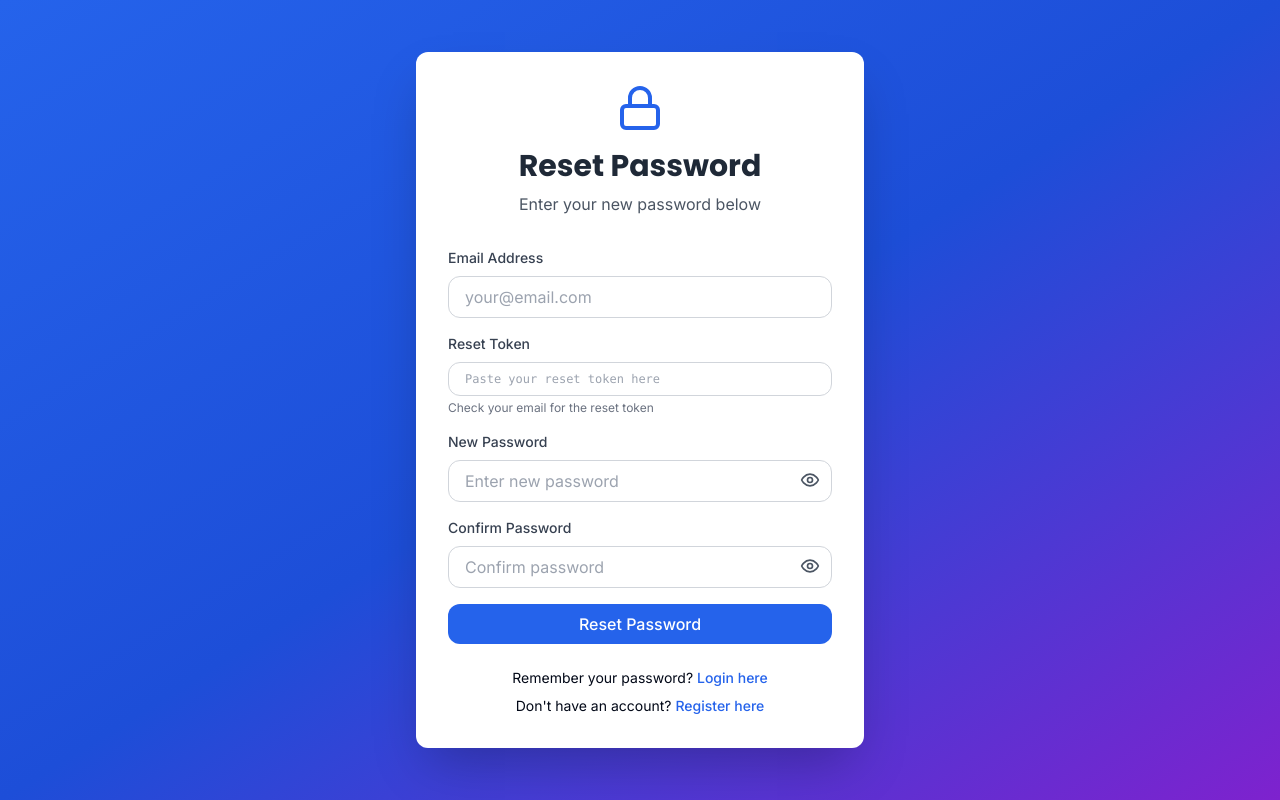
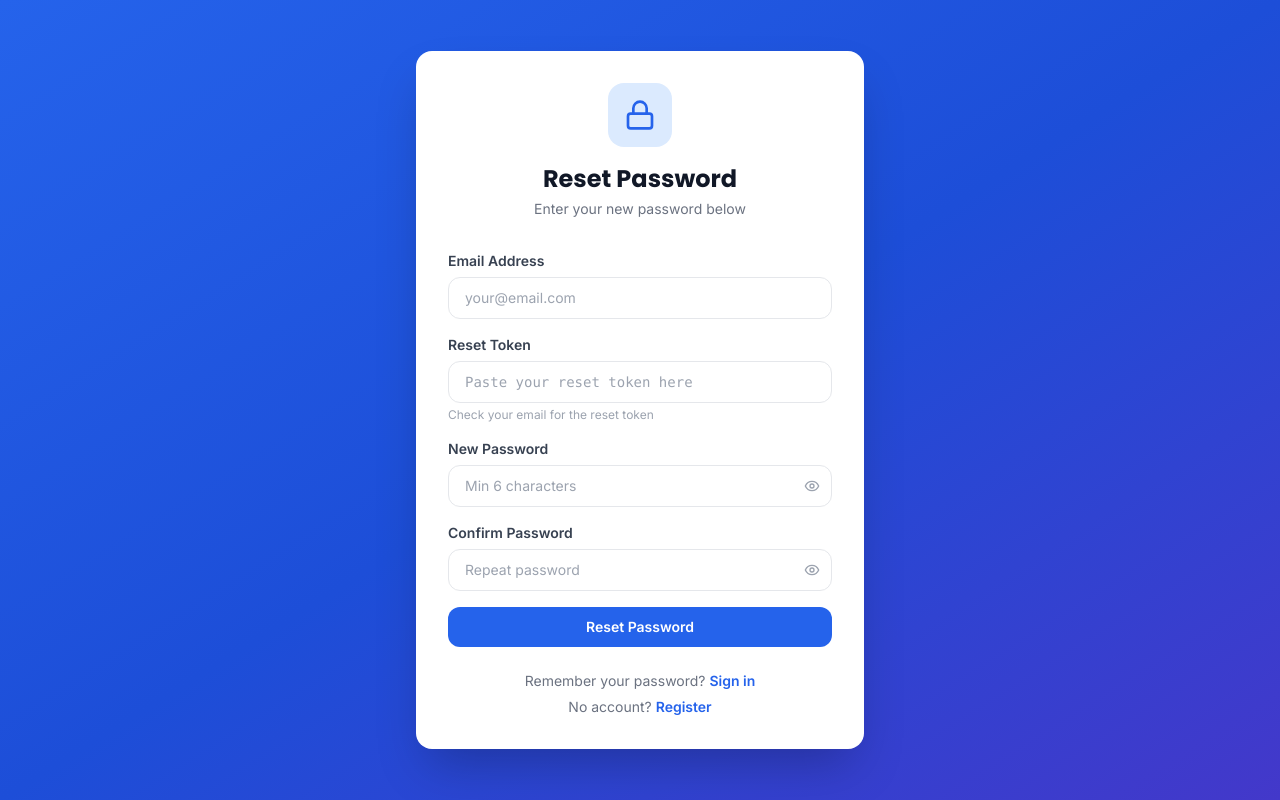
Before and after one commit to saxdy7/FinanceTracker, a Next.js app in the folder frontend/: page /reset-password in a window 1280 px wide. Built offline with nearby package versions, Linux system fonts and the light colour scheme.

Commit message:
feat: implement password reset page with token validation and form handling

```diff
--- a/frontend/package.json
+++ b/frontend/package.json
@@ -14,7 +14,7 @@
     "clsx": "2.0.0",
     "framer-motion": "^10.18.0",
     "lucide-react": "0.263.1",
-    "next": "14.0.0",
+    "next": "14.2.29",
     "react": "18.2.0",
     "react-dom": "18.2.0",
     "react-hook-form": "7.46.0",
--- a/frontend/src/app/reset-password/page.js
+++ b/frontend/src/app/reset-password/page.js
@@ -1,61 +1,41 @@
 'use client';
 
-import { useState } from 'react';
+import { Suspense } from 'react';
+import { useState, useEffect } from 'react';
 import { useRouter, useSearchParams } from 'next/navigation';
 import axios from 'axios';
 import Link from 'next/link';
 import { Lock, CheckCircle, AlertCircle, Loader, Eye, EyeOff } from 'lucide-react';
-import { motion } from 'framer-motion';
-import { containerVariants, itemVariants, pageTransition, formInputVariants } from '@/utils/animations';
 
-export default function ResetPassword() {
+// ── Inner component uses useSearchParams — must be inside <Suspense> ──────────
+function ResetPasswordForm() {
   const router = useRouter();
   const searchParams = useSearchParams();
-  const [email, setEmail] = useState('');
-  const [resetToken, setResetToken] = useState('');
-  const [newPassword, setNewPassword] = useState('');
+  const [email, setEmail]               = useState(searchParams.get('email') || '');
+  const [resetToken, setResetToken]     = useState(searchParams.get('token') || '');
+  const [newPassword, setNewPassword]   = useState('');
   const [confirmPassword, setConfirmPassword] = useState('');
   const [showPassword, setShowPassword] = useState(false);
-  const [showConfirm, setShowConfirm] = useState(false);
-  const [loading, setLoading] = useState(false);
-  const [success, setSuccess] = useState(false);
-  const [error, setError] = useState('');
+  const [showConfirm, setShowConfirm]   = useState(false);
+  const [loading, setLoading]           = useState(false);
+  const [success, setSuccess]           = useState(false);
+  const [error, setError]               = useState('');
 
-  const handleResetPassword = async (e) => {
+  const handleSubmit = async (e) => {
     e.preventDefault();
+    if (!email || !resetToken || !newPassword || !confirmPassword) {
+      setError('All fields are required'); return;
+    }
+    if (newPassword !== confirmPassword) { setError('Passwords do not match'); return; }
+    if (newPassword.length < 6) { setError('Password must be at least 6 characters'); return; }
 
-    if (!email || !resetToken || !newPassword || !confirmPassword) {
-      setError('All fields are required');
-      return;
-    }
-
-    if (newPassword !== confirmPassword) {
-      setError('Passwords do not match');
-      return;
-    }
-
-    if (newPassword.length < 6) {
-      setError('Password must be at least 6 characters');
-      return;
-    }
-
-    setLoading(true);
-    setError('');
-
+    setLoading(true); setError('');
     try {
-      await axios.post(
-        `${process.env.NEXT_PUBLIC_API_URL}/auth/reset-password`,
-        {
-          email,
-          resetToken,
-          newPassword
-        }
-      );
-
+      await axios.post(`${process.env.NEXT_PUBLIC_API_URL}/auth/reset-password`, {
+        email, resetToken, newPassword
+      });
       setSuccess(true);
-      setTimeout(() => {
-        router.push('/login');
-      }, 2000);
+      setTimeout(() => router.push('/login'), 2000);
     } catch (err) {
       setError(err.response?.data?.message || 'Failed to reset password');
     } finally {
@@ -64,142 +44,99 @@ export default function ResetPassword() {
   };
 
   return (
-    <div className="min-h-screen bg-gradient-to-br from-blue-600 via-blue-700 to-purple-700 flex items-center justify-center p-4">
+    <div className="min-h-screen bg-gradient-to-br from-blue-600 via-blue-700 to-indigo-700 flex items-center justify-center p-4">
       <div className="w-full max-w-md">
-        <div className="bg-white rounded-lg shadow-2xl p-8">
+        <div className="bg-white rounded-2xl shadow-2xl p-8">
           {/* Header */}
           <div className="text-center mb-8">
-            <div className="flex justify-center mb-4">
-              <Lock className="w-12 h-12 text-blue-600" />
+            <div className="w-16 h-16 bg-blue-100 rounded-2xl flex items-center justify-center mx-auto mb-4">
+              <Lock className="w-8 h-8 text-blue-600" />
             </div>
-            <h1 className="text-3xl font-bold text-gray-800">Reset Password</h1>
-            <p className="text-gray-600 mt-2">Enter your new password below</p>
+            <h1 className="text-2xl font-bold text-gray-900">Reset Password</h1>
+            <p className="text-gray-500 text-sm mt-1">Enter your new password below</p>
           </div>
 
           {success && (
-            <div className="mb-4 p-4 bg-green-50 border border-green-200 rounded-lg flex items-center gap-3">
-              <CheckCircle className="w-5 h-5 text-green-600" />
-              <span className="text-green-800 text-sm">Password reset successfully!</span>
+            <div className="mb-5 p-4 bg-green-50 border border-green-200 rounded-xl flex items-center gap-3">
+              <CheckCircle className="w-5 h-5 text-green-600 flex-shrink-0" />
+              <span className="text-green-800 text-sm font-medium">Password reset! Redirecting to login…</span>
             </div>
           )}
-
           {error && (
-            <div className="mb-4 p-4 bg-red-50 border border-red-200 rounded-lg flex items-center gap-3">
-              <AlertCircle className="w-5 h-5 text-red-600" />
+            <div className="mb-5 p-4 bg-red-50 border border-red-200 rounded-xl flex items-center gap-3">
+              <AlertCircle className="w-5 h-5 text-red-600 flex-shrink-0" />
               <span className="text-red-800 text-sm">{error}</span>
             </div>
           )}
 
-          <form onSubmit={handleResetPassword} className="space-y-4">
-            {/* Email Input */}
+          <form onSubmit={handleSubmit} className="space-y-4">
             <div>
-              <label className="block text-sm font-medium text-gray-700 mb-2">
-                Email Address
-              </label>
-              <input
-                type="email"
-                value={email}
-                onChange={(e) => setEmail(e.target.value)}
-                placeholder="your@email.com"
-                className="w-full px-4 py-2 border border-gray-300 rounded-lg focus:ring-2 focus:ring-blue-500 focus:border-transparent outline-none transition"
-                disabled={loading}
-              />
+              <label className="block text-sm font-semibold text-gray-700 mb-1.5">Email Address</label>
+              <input type="email" value={email} onChange={e => setEmail(e.target.value)}
+                placeholder="your@email.com" disabled={loading}
+                className="w-full px-4 py-2.5 border border-gray-200 rounded-xl text-sm focus:outline-none focus:ring-2 focus:ring-blue-500 focus:border-transparent transition" />
             </div>
 
-            {/* Reset Token Input */}
             <div>
-              <label className="block text-sm font-medium text-gray-700 mb-2">
-                Reset Token
-              </label>
-              <input
-                type="text"
-                value={resetToken}
-                onChange={(e) => setResetToken(e.target.value)}
-                placeholder="Paste your reset token here"
-                className="w-full px-4 py-2 border border-gray-300 rounded-lg focus:ring-2 focus:ring-blue-500 focus:border-transparent outline-none transition font-mono text-xs"
-                disabled={loading}
-              />
-              <p className="text-xs text-gray-500 mt-1">
-                Check your email for the reset token
-              </p>
+              <label className="block text-sm font-semibold text-gray-700 mb-1.5">Reset Token</label>
+              <input type="text" value={resetToken} onChange={e => setResetToken(e.target.value)}
+                placeholder="Paste your reset token here" disabled={loading}
+                className="w-full px-4 py-2.5 border border-gray-200 rounded-xl text-sm focus:outline-none focus:ring-2 focus:ring-blue-500 font-mono transition" />
+              <p className="text-xs text-gray-400 mt-1">Check your email for the reset token</p>
             </div>
 
-            {/* New Password Input */}
             <div>
-              <label className="block text-sm font-medium text-gray-700 mb-2">
-                New Password
-              </label>
+              <label className="block text-sm font-semibold text-gray-700 mb-1.5">New Password</label>
               <div className="relative">
-                <input
-                  type={showPassword ? 'text' : 'password'}
-                  value={newPassword}
-                  onChange={(e) => setNewPassword(e.target.value)}
-                  placeholder="Enter new password"
-                  className="w-full px-4 py-2 pr-10 border border-gray-300 rounded-lg focus:ring-2 focus:ring-blue-500 focus:border-transparent outline-none transition"
-                  disabled={loading}
-                />
-                <button
-                  type="button"
-                  onClick={() => setShowPassword(!showPassword)}
-                  className="absolute right-3 top-2.5 text-gray-600"
-                >
-                  {showPassword ? <EyeOff className="w-5 h-5" /> : <Eye className="w-5 h-5" />}
+                <input type={showPassword ? 'text' : 'password'} value={newPassword}
+                  onChange={e => setNewPassword(e.target.value)} placeholder="Min 6 characters" disabled={loading}
+                  className="w-full px-4 py-2.5 pr-11 border border-gray-200 rounded-xl text-sm focus:outline-none focus:ring-2 focus:ring-blue-500 transition" />
+                <button type="button" onClick={() => setShowPassword(p => !p)}
+                  className="absolute right-3 top-1/2 -translate-y-1/2 text-gray-400 hover:text-gray-600">
+                  {showPassword ? <EyeOff className="w-4 h-4" /> : <Eye className="w-4 h-4" />}
                 </button>
               </div>
             </div>
 
-            {/* Confirm Password Input */}
             <div>
-              <label className="block text-sm font-medium text-gray-700 mb-2">
-                Confirm Password
-              </label>
+              <label className="block text-sm font-semibold text-gray-700 mb-1.5">Confirm Password</label>
               <div className="relative">
-                <input
-                  type={showConfirm ? 'text' : 'password'}
-                  value={confirmPassword}
-                  onChange={(e) => setConfirmPassword(e.target.value)}
-                  placeholder="Confirm password"
-                  className="w-full px-4 py-2 pr-10 border border-gray-300 rounded-lg focus:ring-2 focus:ring-blue-500 focus:border-transparent outline-none transition"
-                  disabled={loading}
-                />
-                <button
-                  type="button"
-                  onClick={() => setShowConfirm(!showConfirm)}
-                  className="absolute right-3 top-2.5 text-gray-600"
-                >
-                  {showConfirm ? <EyeOff className="w-5 h-5" /> : <Eye className="w-5 h-5" />}
+                <input type={showConfirm ? 'text' : 'password'} value={confirmPassword}
+                  onChange={e => setConfirmPassword(e.target.value)} placeholder="Repeat password" disabled={loading}
+                  className="w-full px-4 py-2.5 pr-11 border border-gray-200 rounded-xl text-sm focus:outline-none focus:ring-2 focus:ring-blue-500 transition" />
+                <button type="button" onClick={() => setShowConfirm(p => !p)}
+                  className="absolute right-3 top-1/2 -translate-y-1/2 text-gray-400 hover:text-gray-600">
+                  {showConfirm ? <EyeOff className="w-4 h-4" /> : <Eye className="w-4 h-4" />}
                 </button>
               </div>
             </div>
 
-            {/* Submit Button */}
-            <button
-              type="submit"
-              disabled={loading}
-              className="w-full bg-blue-600 hover:bg-blue-700 disabled:bg-gray-400 text-white font-medium py-2 rounded-lg transition flex items-center justify-center gap-2"
-            >
+            <button type="submit" disabled={loading}
+              className="w-full bg-blue-600 hover:bg-blue-700 disabled:bg-gray-300 text-white font-semibold py-2.5 rounded-xl transition flex items-center justify-center gap-2 text-sm mt-2">
               {loading && <Loader className="w-4 h-4 animate-spin" />}
-              {loading ? 'Resetting...' : 'Reset Password'}
+              {loading ? 'Resetting…' : 'Reset Password'}
             </button>
           </form>
 
-          {/* Links */}
-          <div className="mt-6 space-y-2 text-center text-sm">
-            <p>
-              Remember your password?{' '}
-              <Link href="/login" className="text-blue-600 hover:underline font-medium">
-                Login here
-              </Link>
-            </p>
-            <p>
-              Don't have an account?{' '}
-              <Link href="/register" className="text-blue-600 hover:underline font-medium">
-                Register here
-              </Link>
-            </p>
+          <div className="mt-6 text-center text-sm text-gray-500 space-y-1.5">
+            <p>Remember your password? <Link href="/login" className="text-blue-600 hover:underline font-semibold">Sign in</Link></p>
+            <p>No account? <Link href="/register" className="text-blue-600 hover:underline font-semibold">Register</Link></p>
           </div>
         </div>
       </div>
     </div>
   );
 }
+
+// ── Page export wraps the form in Suspense to fix the Next.js deopt warning ──
+export default function ResetPasswordPage() {
+  return (
+    <Suspense fallback={
+      <div className="min-h-screen bg-gradient-to-br from-blue-600 to-indigo-700 flex items-center justify-center">
+        <div className="w-10 h-10 rounded-full border-4 border-white/40 border-t-white animate-spin" />
+      </div>
+    }>
+      <ResetPasswordForm />
+    </Suspense>
+  );
+}
--- a/frontend/src/app/verify-email/page.js
+++ b/frontend/src/app/verify-email/page.js
@@ -1,52 +1,38 @@
 'use client';
 
+import { Suspense } from 'react';
 import { useState, useEffect } from 'react';
 import { useRouter, useSearchParams } from 'next/navigation';
 import axios from 'axios';
 import Link from 'next/link';
 import { Mail, CheckCircle, AlertCircle, Loader } from 'lucide-react';
-import { motion } from 'framer-motion';
-import { containerVariants, itemVariants, pageTransition } from '@/utils/animations';
 
-export default function VerifyEmail() {
+// ── Inner component uses useSearchParams — must be inside <Suspense> ──────────
+function VerifyEmailForm() {
   const router = useRouter();
   const searchParams = useSearchParams();
-  const [email, setEmail] = useState('');
+  const [email, setEmail]                       = useState('');
   const [verificationCode, setVerificationCode] = useState('');
-  const [loading, setLoading] = useState(false);
-  const [success, setSuccess] = useState(false);
-  const [error, setError] = useState('');
-  const [resending, setResending] = useState(false);
+  const [loading, setLoading]                   = useState(false);
+  const [success, setSuccess]                   = useState(false);
+  const [error, setError]                       = useState('');
+  const [resending, setResending]               = useState(false);
 
   useEffect(() => {
     const emailParam = searchParams.get('email');
-    if (emailParam) {
-      setEmail(emailParam);
-    }
+    if (emailParam) setEmail(emailParam);
   }, [searchParams]);
 
-  const handleVerifyEmail = async (e) => {
+  const handleVerify = async (e) => {
     e.preventDefault();
-    if (!email || !verificationCode) {
-      setError('Email and verification code are required');
-      return;
-    }
-
-    setLoading(true);
-    setError('');
+    if (!email || !verificationCode) { setError('Email and verification code are required'); return; }
+    setLoading(true); setError('');
     try {
-      const response = await axios.post(
-        `${process.env.NEXT_PUBLIC_API_URL}/auth/verify-email`,
-        {
-          email,
-          verificationToken: verificationCode
-        }
-      );
-
+      await axios.post(`${process.env.NEXT_PUBLIC_API_URL}/auth/verify-email`, {
+        email, verificationToken: verificationCode
+      });
       setSuccess(true);
-      setTimeout(() => {
-        router.push('/login');
-      }, 2000);
+      setTimeout(() => router.push('/login'), 2000);
     } catch (err) {
       setError(err.response?.data?.message || 'Verification failed. Please try again.');
     } finally {
@@ -54,19 +40,11 @@ export default function VerifyEmail() {
     }
   };
 
-  const handleResendCode = async () => {
-    if (!email) {
-      setError('Email is required');
-      return;
-    }
-
-    setResending(true);
-    setError('');
+  const handleResend = async () => {
+    if (!email) { setError('Please enter your email first'); return; }
+    setResending(true); setError('');
     try {
-      await axios.post(
-        `${process.env.NEXT_PUBLIC_API_URL}/auth/send-verification-email`,
-        { email }
-      );
+      await axios.post(`${process.env.NEXT_PUBLIC_API_URL}/auth/send-verification-email`, { email });
       setSuccess(true);
       setTimeout(() => setSuccess(false), 3000);
     } catch (err) {
@@ -77,104 +55,79 @@ export default function VerifyEmail() {
   };
 
   return (
-    <div className="min-h-screen bg-gradient-to-br from-blue-600 via-blue-700 to-purple-700 flex items-center justify-center p-4">
+    <div className="min-h-screen bg-gradient-to-br from-blue-600 via-blue-700 to-indigo-700 flex items-center justify-center p-4">
       <div className="w-full max-w-md">
-        <div className="bg-white rounded-lg shadow-2xl p-8">
+        <div className="bg-white rounded-2xl shadow-2xl p-8">
           {/* Header */}
           <div className="text-center mb-8">
-            <div className="flex justify-center mb-4">
-              <Mail className="w-12 h-12 text-blue-600" />
+            <div className="w-16 h-16 bg-blue-100 rounded-2xl flex items-center justify-center mx-auto mb-4">
+              <Mail className="w-8 h-8 text-blue-600" />
             </div>
-            <h1 className="text-3xl font-bold text-gray-800">Verify Email</h1>
-            <p className="text-gray-600 mt-2">
-              Enter the verification code sent to your email
-            </p>
+            <h1 className="text-2xl font-bold text-gray-900">Verify Your Email</h1>
+            <p className="text-gray-500 text-sm mt-1">Enter the code sent to your email address</p>
           </div>
 
           {success && (
-            <div className="mb-4 p-4 bg-green-50 border border-green-200 rounded-lg flex items-center gap-3">
-              <CheckCircle className="w-5 h-5 text-green-600" />
-              <span className="text-green-800 text-sm">Email verified successfully!</span>
+            <div className="mb-5 p-4 bg-green-50 border border-green-200 rounded-xl flex items-center gap-3">
+              <CheckCircle className="w-5 h-5 text-green-600 flex-shrink-0" />
+              <span className="text-green-800 text-sm font-medium">Email verified! Redirecting…</span>
             </div>
           )}
-
           {error && (
-            <div className="mb-4 p-4 bg-red-50 border border-red-200 rounded-lg flex items-center gap-3">
-              <AlertCircle className="w-5 h-5 text-red-600" />
+            <div className="mb-5 p-4 bg-red-50 border border-red-200 rounded-xl flex items-center gap-3">
+              <AlertCircle className="w-5 h-5 text-red-600 flex-shrink-0" />
               <span className="text-red-800 text-sm">{error}</span>
             </div>
           )}
 
-          <form onSubmit={handleVerifyEmail} className="space-y-4">
-            {/* Email Input */}
+          <form onSubmit={handleVerify} className="space-y-4">
             <div>
-              <label className="block text-sm font-medium text-gray-700 mb-2">
-                Email Address
-              </label>
-              <input
-                type="email"
-                value={email}
-                onChange={(e) => setEmail(e.target.value)}
-                placeholder="your@email.com"
-                className="w-full px-4 py-2 border border-gray-300 rounded-lg focus:ring-2 focus:ring-blue-500 focus:border-transparent outline-none transition"
-                disabled={loading}
-              />
+              <label className="block text-sm font-semibold text-gray-700 mb-1.5">Email Address</label>
+              <input type="email" value={email} onChange={e => setEmail(e.target.value)}
+                placeholder="your@email.com" disabled={loading}
+                className="w-full px-4 py-2.5 border border-gray-200 rounded-xl text-sm focus:outline-none focus:ring-2 focus:ring-blue-500 transition" />
             </div>
 
-            {/* Verification Code Input */}
             <div>
-              <label className="block text-sm font-medium text-gray-700 mb-2">
-                Verification Code
-              </label>
-              <input
-                type="text"
-                value={verificationCode}
-                onChange={(e) => setVerificationCode(e.target.value.toUpperCase())}
-                placeholder="Enter 32-character code"
-                className="w-full px-4 py-2 border border-gray-300 rounded-lg focus:ring-2 focus:ring-blue-500 focus:border-transparent outline-none transition font-mono"
-                disabled={loading}
-              />
+              <label className="block text-sm font-semibold text-gray-700 mb-1.5">Verification Code</label>
+              <input type="text" value={verificationCode}
+                onChange={e => setVerificationCode(e.target.value.toUpperCase())}
+                placeholder="Paste your verification code" disabled={loading}
+                className="w-full px-4 py-2.5 border border-gray-200 rounded-xl text-sm focus:outline-none focus:ring-2 focus:ring-blue-500 font-mono transition" />
             </div>
 
-            {/* Verify Button */}
-            <button
-              type="submit"
-              disabled={loading}
-              className="w-full bg-blue-600 hover:bg-blue-700 disabled:bg-gray-400 text-white font-medium py-2 rounded-lg transition flex items-center justify-center gap-2"
-            >
+            <button type="submit" disabled={loading}
+              className="w-full bg-blue-600 hover:bg-blue-700 disabled:bg-gray-300 text-white font-semibold py-2.5 rounded-xl transition flex items-center justify-center gap-2 text-sm">
               {loading && <Loader className="w-4 h-4 animate-spin" />}
-              {loading ? 'Verifying...' : 'Verify Email'}
+              {loading ? 'Verifying…' : 'Verify Email'}
             </button>
 
-            {/* Resend Code Button */}
-            <button
-              type="button"
-              onClick={handleResendCode}
-              disabled={resending}
-              className="w-full border border-blue-600 text-blue-600 hover:bg-blue-50 disabled:bg-gray-100 disabled:text-gray-400 font-medium py-2 rounded-lg transition flex items-center justify-center gap-2"
-            >
+            <button type="button" onClick={handleResend} disabled={resending}
+              className="w-full border border-blue-600 text-blue-600 hover:bg-blue-50 disabled:opacity-50 font-semibold py-2.5 rounded-xl transition flex items-center justify-center gap-2 text-sm">
               {resending && <Loader className="w-4 h-4 animate-spin" />}
-              {resending ? 'Sending...' : 'Resend Code'}
+              {resending ? 'Sending…' : 'Resend Code'}
             </button>
           </form>
 
-          {/* Links */}
-          <div className="mt-6 space-y-2 text-center text-sm">
-            <p>
-              Already verified?{' '}
-              <Link href="/login" className="text-blue-600 hover:underline font-medium">
-                Login here
-              </Link>
-            </p>
-            <p>
-              Need help?{' '}
-              <Link href="/contact" className="text-blue-600 hover:underline font-medium">
-                Contact support
-              </Link>
-            </p>
+          <div className="mt-6 text-center text-sm text-gray-500 space-y-1.5">
+            <p>Already verified? <Link href="/login" className="text-blue-600 hover:underline font-semibold">Sign in</Link></p>
+            <p>Need help? <Link href="/login" className="text-blue-600 hover:underline font-semibold">Contact support</Link></p>
           </div>
         </div>
       </div>
     </div>
   );
 }
+
+// ── Page export wraps the form in Suspense to fix the Next.js deopt warning ──
+export default function VerifyEmailPage() {
+  return (
+    <Suspense fallback={
+      <div className="min-h-screen bg-gradient-to-br from-blue-600 to-indigo-700 flex items-center justify-center">
+        <div className="w-10 h-10 rounded-full border-4 border-white/40 border-t-white animate-spin" />
+      </div>
+    }>
+      <VerifyEmailForm />
+    </Suspense>
+  );
+}
```
